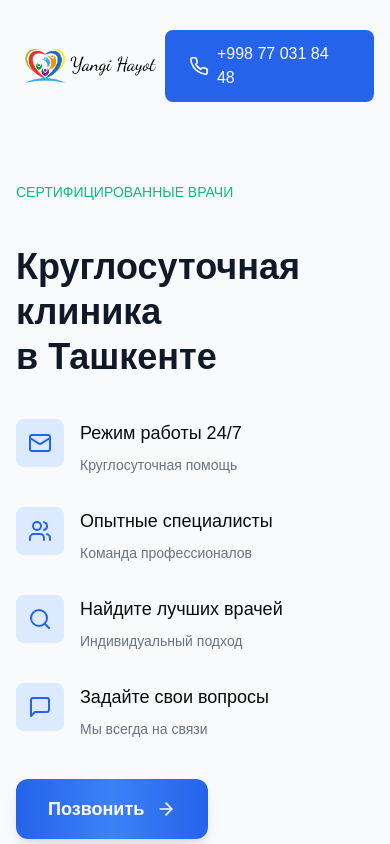
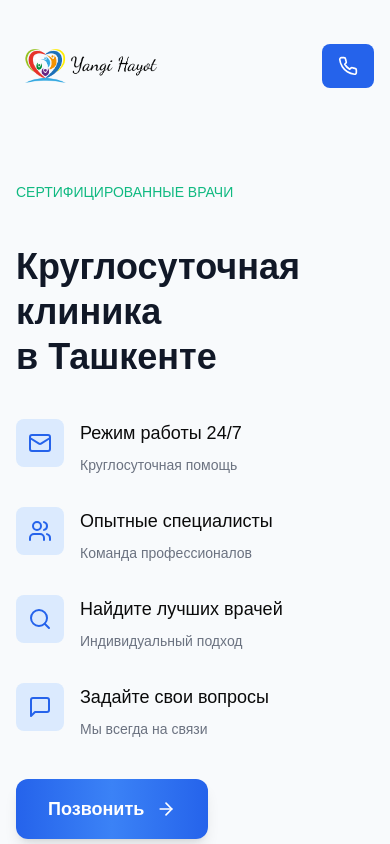
Before and after one commit to quyosh555/yangihayotdiagnostika, a Next.js app: page / in a window 390 px wide. Shown: the top 844 px of the page. Built offline with nearby package versions, Linux system fonts and the light colour scheme.

Commit message:
Update landing-page.tsx

```diff
--- a/components/landing-page.tsx
+++ b/components/landing-page.tsx
@@ -344,10 +344,10 @@ export function LandingPageComponent() {
 
             <a
               href="tel:+998770318448"
-              className="bg-blue-600 hover:bg-blue-700 text-white px-6 py-3 rounded-lg text-base font-medium transition-colors duration-200 flex items-center space-x-2"
+              className="bg-blue-600 hover:bg-blue-700 text-white px-4 md:px-6 py-3 rounded-lg text-base font-medium transition-colors duration-200 flex items-center space-x-2"
             >
               <Phone className="w-5 h-5" />
-              <span>+998 77 031 84 48</span>
+              <span className="hidden md:inline">+998 77 031 84 48</span>
             </a>
           </div>
         </header>
```
